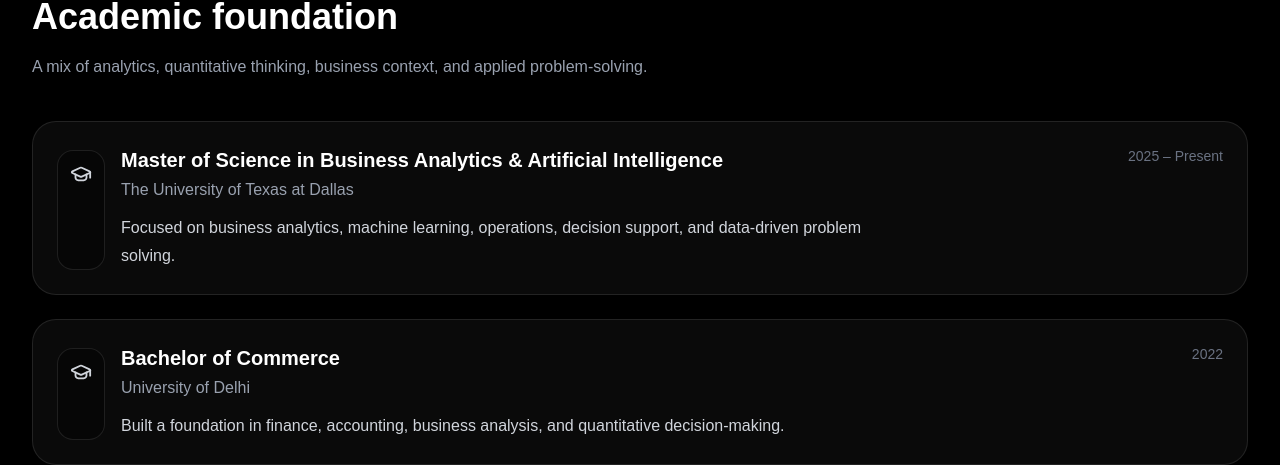
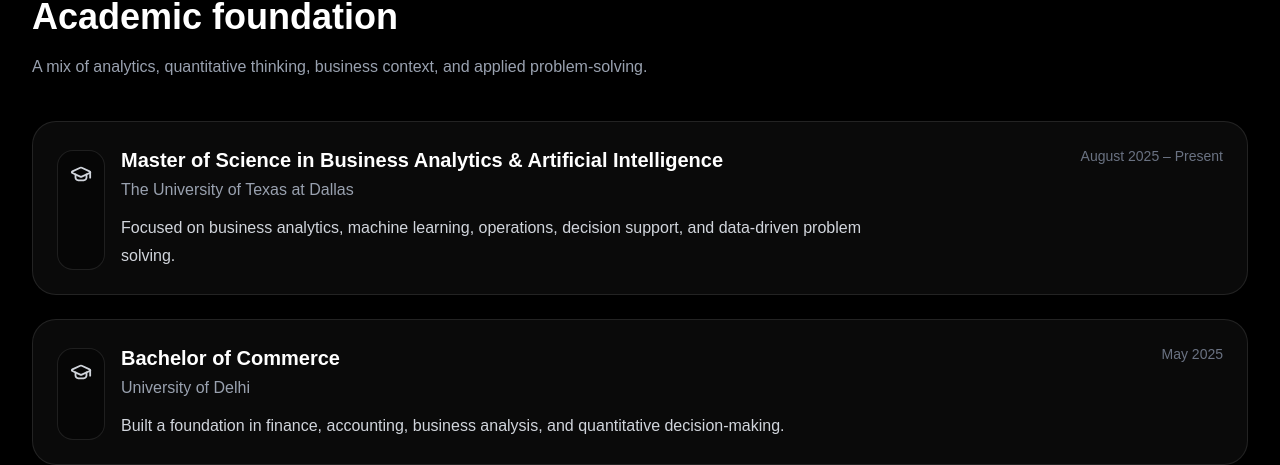
Before and after one commit to garvit-mittal04/garvit-portfolio, a Next.js app: page / in a window 1280 px wide. Shown: the part 1509-1974 px from the top of the page. Built offline with nearby package versions, Linux system fonts and the light colour scheme.

Commit message:
Apply portfolio fixes and add warehouse screenshot

```diff
--- a/app/page.tsx
+++ b/app/page.tsx
@@ -204,7 +204,7 @@
   {
     degree: "Master of Science in Business Analytics & Artificial Intelligence",
     school: "The University of Texas at Dallas",
-    period: "2025 – Present",
+    period: "August 2025 – Present",
     details:
       "Focused on business analytics, machine learning, operations, decision support, and data-driven problem solving.",
   },
@@ -212,7 +212,7 @@
     degree: "Bachelor of Commerce",
     school: "University of Delhi",
     // NOTE: Replace "2022" with your actual graduation year.
-    period: "2022",
+    period: "May 2025",
     details:
       "Built a foundation in finance, accounting, business analysis, and quantitative decision-making.",
   },
```
